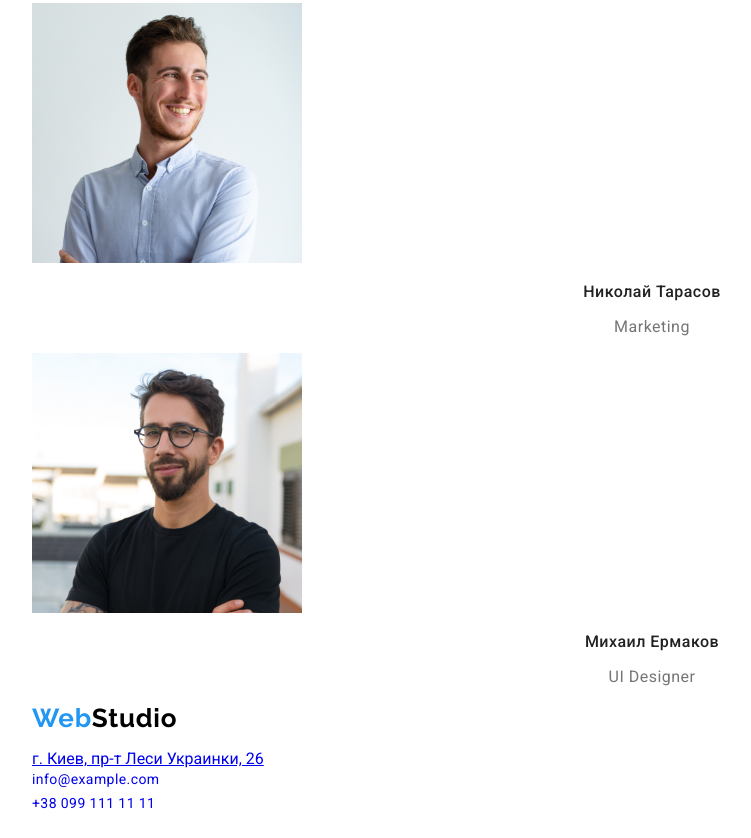
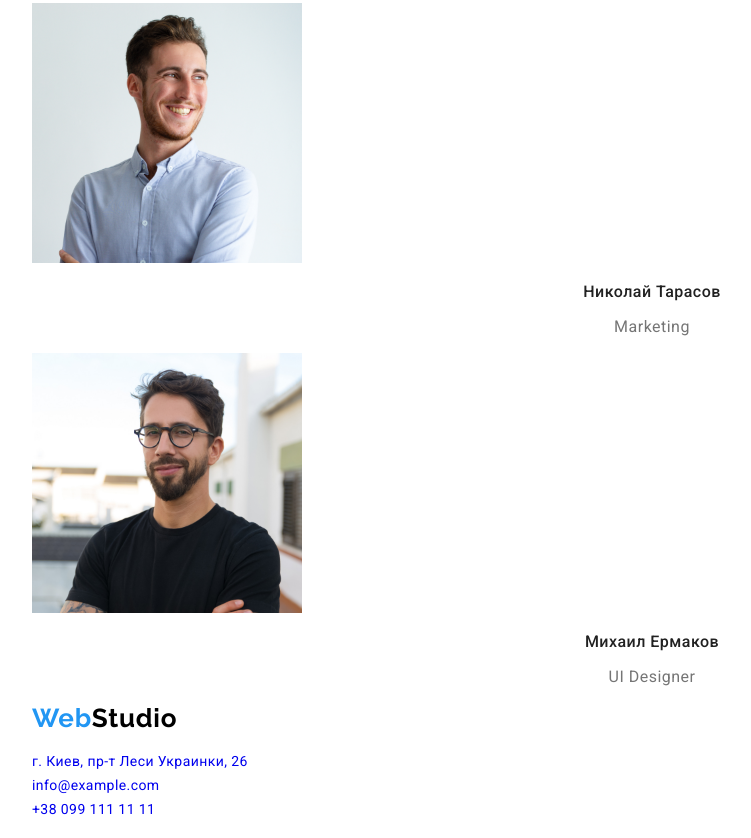
Before and after one commit to NikGorbunov/goit-markup-hw-02, a plain HTML site: page index.html in a window 1280 px wide. Shown: the part 2315-3153 px from the top of the page, without its empty margins (8-759 px from the left). Drawn offline with Linux system fonts and the light colour scheme.

Commit message:
поправки футера

```diff
--- a/css/styles.css
+++ b/css/styles.css
@@ -186,6 +186,17 @@ color: #757575;
 /* ========== END TEAM ==========*/
 
 /* ========== FOOTER ==========*/
+.footer-list-link {
+font-family:  var(--main-font);
+font-style: normal;
+font-weight: normal;
+font-size: 14px;
+line-height: 1.71;
+letter-spacing: 0.03em;
+text-decoration: none;
+/*color: #FFFFFF;*/
+}
+
 .footer-link {
 font-family: var(--main-font);
 font-size: 14px;
```
